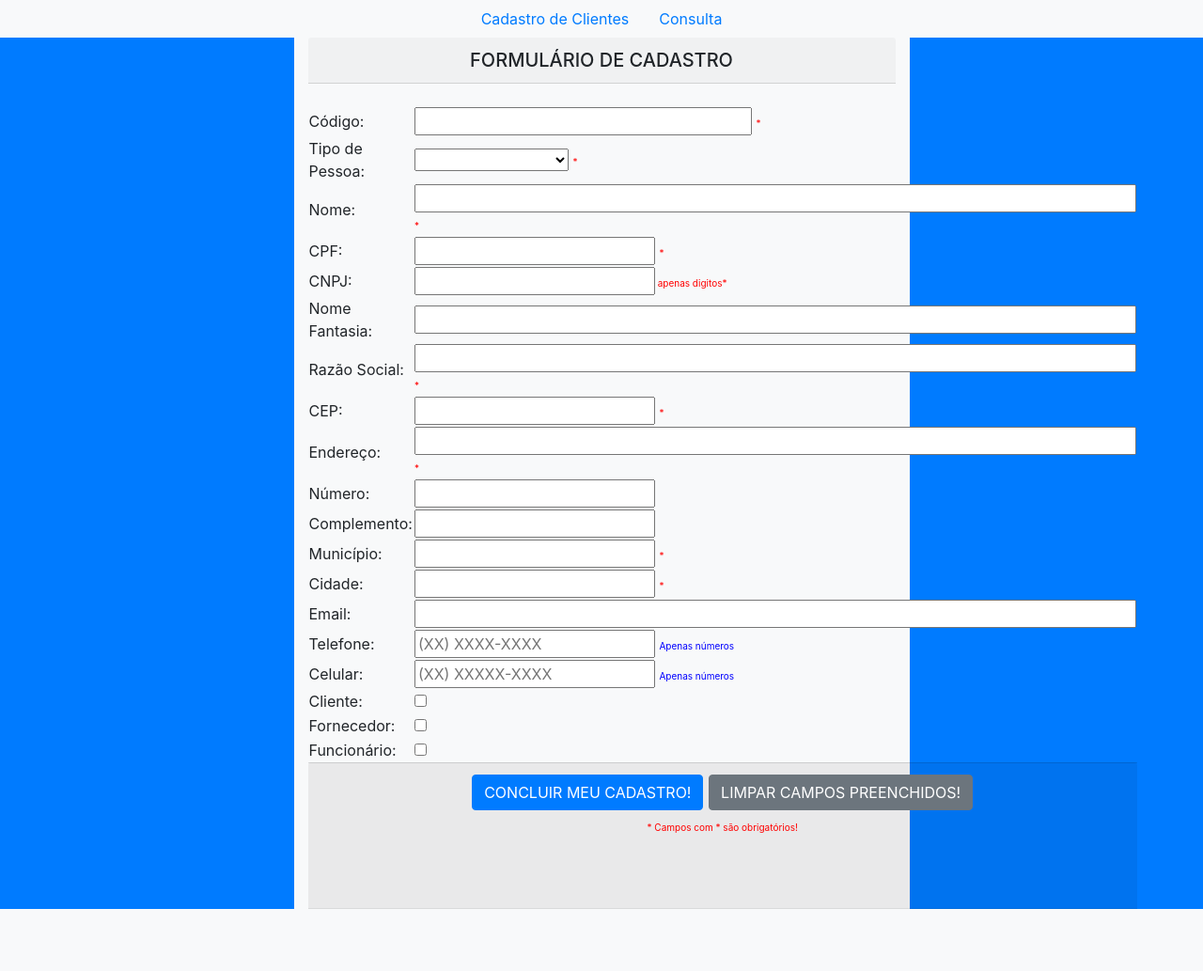
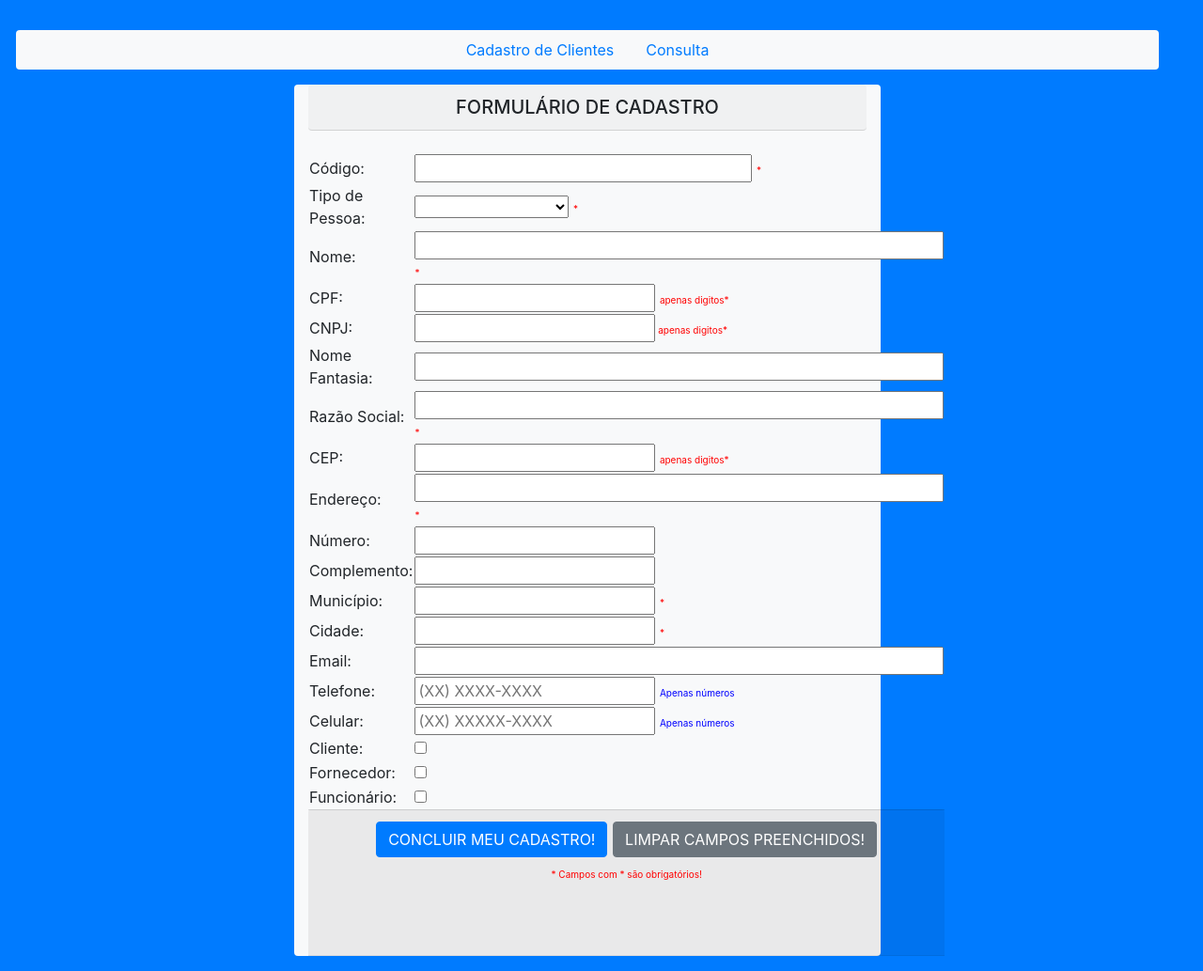
Before and after one commit to makaifox/Sistema-de-Cadastro-em-PHP-e-SQL, a PHP site: page / in a window 1280 px wide. Shown: the whole page at 94% size. Before the commit the page ends 967 px from the top, so only its background shows below. Run offline with PHP 8.4, Linux system fonts and the light colour scheme; some libraries are stand-ins or nearby versions.

Commit message:
Add files via upload

```diff
--- a/consultar_exe.php
+++ b/consultar_exe.php
@@ -18,8 +18,8 @@ $str = strtoupper($str);
 
 $result_usur = "SELECT * FROM cadastro WHERE  $catBusca LIKE '%".$str."%' ";
 
-$r_user = mysqli_query($cx, $result_usur) or die(mysqli_error($cx));
+$r_user = @mysqli_query($cx, $result_usur);
 
 
-
+error_reporting(0);
 ?>
--- a/index.php
+++ b/index.php
@@ -64,26 +64,26 @@ function verifica(value){
 
 </head>
 
-<body class="bg-primary row d-flex justify-content-center">
+<body class="bg-primary row d-flex justify-content-center w-100 p-3 ">
 
 
-<nav >
-      <ul class="nav justify-content-center  bg-light ">
+<nav class= "w-100 p-3 ">
+      <ul class="nav justify-content-center  bg-light rounded ">
         <li class="nav-item">
-          <a class="nav-link active" href="index.php">Cadastro de Clientes</a>
+          <a class="nav-link active btn" href="index.php">Cadastro de Clientes</a>
         </li>
         <li class="nav-item">
-          <a class="nav-link" href="Consulta.php">Consulta</a></li>
+          <a class="nav-link btn" href="Consulta.php">Consulta</a></li>
 
       </ul>
   </nav>
-  <div class="col-md-6 bg-light" >
+  <div class="col-md-6 bg-light rounded " >
 
     <!--FORMULARIO DE CADASTRO  -->
-    <h1 class="card-header blockquote text-center">FORMULÁRIO DE CADASTRO</h1>
+    <h1 class="card-header blockquote text-center rounded">FORMULÁRIO DE CADASTRO</h1>
     <br>
 <form id="post" name="cadastro" method="post" action="cadastro.php" action="javascript:void(0)" onsubmit="return validaCampo(); return false;" >
-  <table width="625"  class="tabela ">
+  <table width="625"  class="tabela  ">
   <tr>
       <td width="40">Código:</td>
       <td width="30"><input name="codigo" type="text" id="codigo" size="30" maxlength="30" required>
@@ -99,36 +99,36 @@ function verifica(value){
         <span class="style1">*      </span></td>
     </tr>
     <tr>
-      <td width="69">Nome:</td>
-      <td width="546"><input name="nomePF" type="text" id="nomePF" size="70" maxlength="60" class="up"  required/>
+      <td >Nome:</td>
+      <td><input name="nomePF" type="text" id="nomePF" size="50" maxlength="60" class="up"  required/>
         <span class="style1">*</span></td>
     </tr>
     <tr>
-      <td width="69">CPF:</td>
-      <td><input type="text" name="cpf" id="cpf" maxlength="11"  required/>
-        <span class="style1">*</span></td>
+      <td >CPF:</td>
+      <td><input type="text" name="cpf" id="cpf" maxlength="14" OnKeyPress="formatarcampo('###.###.###-##', this)" required/>
+        <span class="style1">apenas digitos*</span></td>
     </tr>
 		<tr>
       <td>CNPJ:</td>
-      <td><input name="cnpj" type="text" id="cnpj" maxlength="14" required/><span class="style1"> apenas digitos*</span></td></td>
+      <td><input name="cnpj" type="text" id="cnpj" maxlength="18"  required/><span class="style1" > apenas digitos*</span></td></td>
     </tr>
     <tr>
-      <td width="69">Nome Fantasia:</td>
-      <td width="546"><input name="fantasia" type="text" id="fantasia" size="70" maxlength="60" class="up" /></td>
+      <td >Nome Fantasia:</td>
+      <td ><input name="fantasia" type="text" id="fantasia" size="50" maxlength="60" class="up" /></td>
     </tr>
     <tr>
-      <td width="69">Razão Social:</td>
-      <td width="546"><input name="nome" type="text" id="nome" size="70" maxlength="60" class="up" required/>
+      <td >Razão Social:</td>
+      <td><input name="nome" type="text" id="nome" size="50" maxlength="60" class="up" required/>
         <span class="style1">*</span></td>
     </tr>
     <tr>
     <tr>
       <td>CEP:</td>
       <td><input name="cep" type="text" id="cep"  maxlength="9" OnKeyPress="formatarcampo('#####-###', this)" onblur= "pesquisacep(this.value);" required/>
-        <span class="style1">*</span></td>
+        <span class="style1">apenas digitos*</span></td>
     </tr>
     <td>Endereço:</td>
-      <td><input name="endereco" type="text" id="rua" size="70" maxlength="70" class="up" required/>
+      <td><input name="endereco" type="text" id="rua" size="50" maxlength="70" class="up" required/>
         <span class="style1">*</span></td>
     </tr>
     <tr>
@@ -152,7 +152,7 @@ function verifica(value){
     </tr>
   <tr>
      <td>Email:</td>
-      <td><input name="email" type="email" id="email" size="70" maxlength="60" class="up"/></td>
+      <td><input name="email" type="email" id="email" size="50" maxlength="60" class="up"/></td>
     </tr>
 
 
@@ -289,6 +289,9 @@ function verifica(value){
         }
     };
   //FIM DA API DE CEP
+
+
+
 </script>
 
 
--- a/view.js
+++ b/view.js
@@ -12,3 +12,14 @@ function validaCampo()
 else
 return true;
 }
+
+function formatCnpjCpf(value)
+{
+  const cnpjCpf = value.replace(/\D/g, '');
+
+  if (cnpjCpf.length === 11) {
+    return cnpjCpf.replace(/(\d{3})(\d{3})(\d{3})(\d{2})/g, "\$1.\$2.\$3-\$4");
+  }
+
+  return cnpjCpf.replace(/(\d{2})(\d{3})(\d{3})(\d{4})(\d{2})/g, "\$1.\$2.\$3/\$4-\$5");
+}
```
Also changed, not shown: consulta.php (+17 -16 lines).
